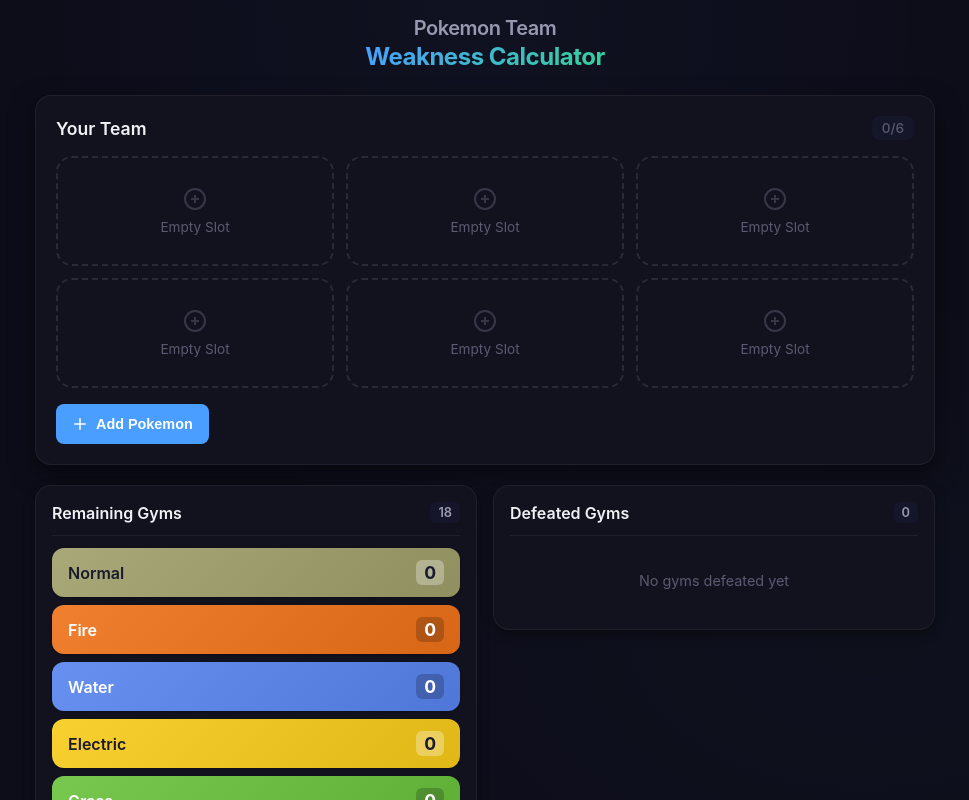
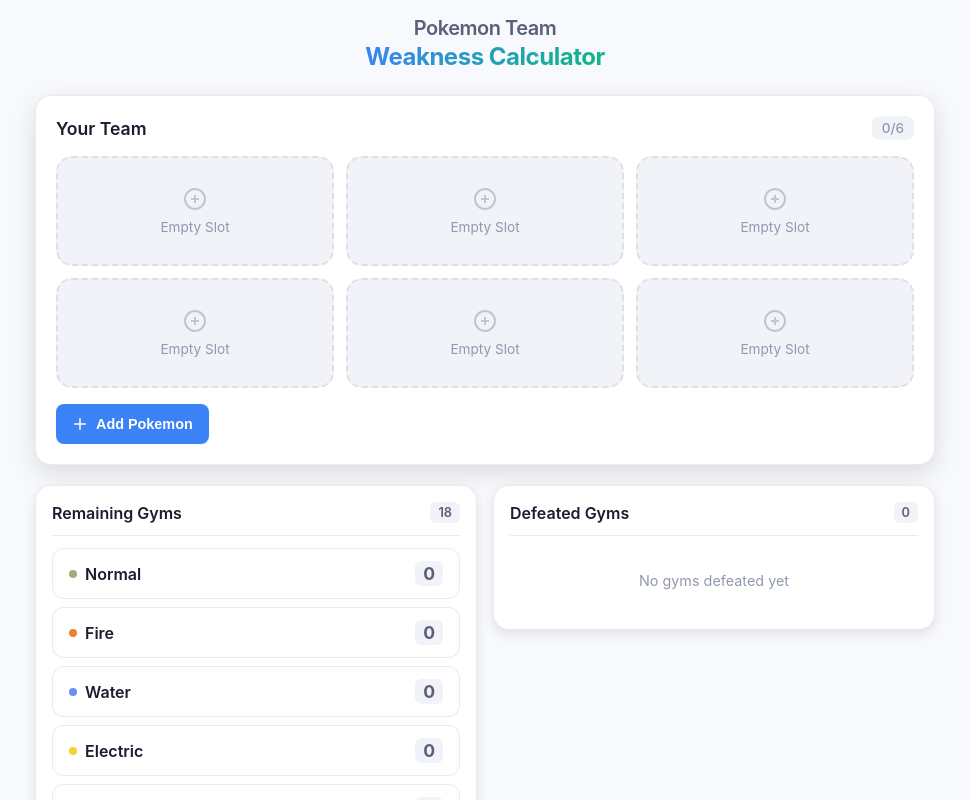
Before and after one commit to Waxmard/pokemon-team-status, a Vue app: page / in a window 1280 px wide. Shown: the top 800 px of the page, without its empty margins (155-1124 px from the left). Built offline with nearby package versions, Linux system fonts and the light colour scheme.

Commit message:
light mode color pallete

```diff
--- a/src/App.vue
+++ b/src/App.vue
@@ -1,5 +1,5 @@
 <template>
-  <n-config-provider :theme="darkTheme" :theme-overrides="themeOverrides">
+  <n-config-provider :theme-overrides="themeOverrides">
     <div class="app-container">
       <h1 class="app-title">
         <span class="title-text">Pokemon Team</span>
@@ -32,7 +32,7 @@
 
 <script setup>
 import { ref, computed, onMounted } from 'vue'
-import { darkTheme, NConfigProvider } from 'naive-ui'
+import { NConfigProvider } from 'naive-ui'
 import TeamSection from './components/TeamSection.vue'
 import GymColumns from './components/GymColumns.vue'
 import { ALL_TYPES } from './data/types.js'
--- a/src/components/DraftPanel.vue
+++ b/src/components/DraftPanel.vue
@@ -46,14 +46,16 @@
     <div class="form-group">
       <label class="form-label">Move Types (Optional)</label>
       <div class="moves-grid">
-        <n-select
+        <n-auto-complete
           v-for="i in 4"
           :key="i"
-          :value="draftAction.moves[i-1]"
-          :options="typeOptions"
-          placeholder="None"
+          v-model:value="moveQueries[i-1]"
+          :options="getMoveAutocompleteOptions(i-1)"
+          :placeholder="draftAction.moves[i-1] || 'Type...'"
+          :get-show="() => true"
+          @select="(val) => onSelectMove(i-1, val)"
+          @update:value="(val) => onMoveInput(i-1, val)"
           clearable
-          @update:value="(val) => updateMove(i-1, val)"
         />
       </div>
     </div>
@@ -120,6 +122,7 @@
 
 const searchQuery = ref('')
 const localAbility = ref(props.draftAction.ability)
+const moveQueries = ref(['', '', '', ''])
 
 // Type colors for tags
 const typeColors = {
@@ -182,9 +185,14 @@
   ]
 })
 
-const typeOptions = computed(() => {
-  return ALL_TYPES.map(type => ({ label: type, value: type }))
-})
+function getMoveAutocompleteOptions(index) {
+  const query = moveQueries.value[index]
+  if (!query) return ALL_TYPES.map(type => ({ label: type, value: type }))
+  const lowerQuery = query.toLowerCase()
+  return ALL_TYPES
+    .filter(type => type.toLowerCase().includes(lowerQuery))
+    .map(type => ({ label: type, value: type }))
+}
 
 function onSelectPokemon(value) {
   const pokemon = POKEMON_DATA.find(p => p.name === value)
@@ -202,8 +210,15 @@
   emit('update:ability', value)
 }
 
-function updateMove(index, value) {
-  emit('update:move', { index, value: value || null })
+function onSelectMove(index, value) {
+  moveQueries.value[index] = value
+  emit('update:move', { index, value })
+}
+
+function onMoveInput(index, value) {
+  if (!value) {
+    emit('update:move', { index, value: null })
+  }
 }
 </script>
 
@@ -329,12 +344,12 @@
 }
 
 .diff-badge.positive {
-  background: rgba(52, 211, 153, 0.2);
+  background: rgba(16, 185, 129, 0.15);
   color: var(--color-success);
 }
 
 .diff-badge.negative {
-  background: rgba(248, 113, 113, 0.2);
+  background: rgba(239, 68, 68, 0.15);
   color: var(--color-danger);
 }
 
--- a/src/components/GymColumn.vue
+++ b/src/components/GymColumn.vue
@@ -76,7 +76,7 @@
   font-size: 0.8rem;
   font-weight: 600;
   color: var(--color-text-secondary);
-  background: var(--color-card);
+  background: var(--color-surface-light);
   padding: 3px 8px;
   border-radius: var(--radius-sm);
   min-width: 24px;
--- a/src/components/GymRow.vue
+++ b/src/components/GymRow.vue
@@ -1,11 +1,12 @@
 <template>
   <div
     class="gym-row touchable"
-    :style="{ background: getTypeGradient(type) }"
-    :class="[getTextColorClass(type)]"
     @click="$emit('click', type)"
   >
-    <span class="gym-name">{{ type }}</span>
+    <span class="gym-name-wrapper">
+      <span class="type-dot" :style="{ background: typeColors[type] }"></span>
+      <span class="gym-name">{{ type }}</span>
+    </span>
     <span class="gym-scores">
       <span class="gym-score" :class="{ positive: score > 0, negative: score < 0 }">
         {{ score > 0 ? '+' : '' }}{{ score }}
@@ -61,24 +62,6 @@
   fairy: '#EE99AC'
 }
 
-const lightTextTypes = ['electric', 'ice', 'ground', 'steel', 'fairy', 'normal', 'bug', 'rock']
-
-function getTypeGradient(type) {
-  const color = typeColors[type]
-  return `linear-gradient(135deg, ${color} 0%, ${adjustColor(color, -25)} 100%)`
-}
-
-function getTextColorClass(type) {
-  return lightTextTypes.includes(type) ? 'light-bg' : 'dark-bg'
-}
-
-function adjustColor(hex, amount) {
-  const num = parseInt(hex.replace('#', ''), 16)
-  const r = Math.max(0, Math.min(255, (num >> 16) + amount))
-  const g = Math.max(0, Math.min(255, ((num >> 8) & 0x00FF) + amount))
-  const b = Math.max(0, Math.min(255, (num & 0x0000FF) + amount))
-  return `#${(1 << 24 | r << 16 | g << 8 | b).toString(16).slice(1)}`
-}
 </script>
 
 <style scoped>
@@ -93,21 +76,31 @@
   transition: transform var(--transition-base), box-shadow var(--transition-base);
   -webkit-tap-highlight-color: transparent;
   user-select: none;
-  box-shadow: var(--shadow-sm);
-  color: #fff;
-}
-
-.gym-row.light-bg {
-  color: #1a1a2e;
+  background: var(--color-surface);
+  border: 1px solid var(--color-border);
+  color: var(--color-text-primary);
 }
 
 .gym-row:hover {
-  transform: translateX(4px);
+  transform: translateY(-2px);
   box-shadow: var(--shadow-md);
 }
 
 .gym-row:active {
   transform: scale(0.98);
+}
+
+.gym-name-wrapper {
+  display: flex;
+  align-items: center;
+  gap: var(--space-2);
+}
+
+.type-dot {
+  width: 8px;
+  height: 8px;
+  border-radius: 50%;
+  flex-shrink: 0;
 }
 
 .gym-name {
@@ -126,31 +119,16 @@
   font-size: 1.1rem;
   padding: 2px 8px;
   border-radius: var(--radius-sm);
-  background: rgba(0, 0, 0, 0.2);
+  background: var(--color-surface-light);
+  color: var(--color-text-secondary);
 }
 
 .gym-score.positive {
-  color: #34d399;
-  text-shadow: 0 0 8px rgba(52, 211, 153, 0.5);
+  color: var(--color-success);
 }
 
 .gym-score.negative {
-  color: #f87171;
-  text-shadow: 0 0 8px rgba(248, 113, 113, 0.5);
-}
-
-.light-bg .gym-score {
-  background: rgba(255, 255, 255, 0.3);
-}
-
-.light-bg .gym-score.positive {
-  color: #059669;
-  text-shadow: none;
-}
-
-.light-bg .gym-score.negative {
-  color: #dc2626;
-  text-shadow: none;
+  color: var(--color-danger);
 }
 
 .score-diff {
@@ -162,22 +140,12 @@
 }
 
 .score-diff.positive {
-  background: rgba(52, 211, 153, 0.25);
-  color: #34d399;
+  background: rgba(16, 185, 129, 0.15);
+  color: var(--color-success);
 }
 
 .score-diff.negative {
-  background: rgba(248, 113, 113, 0.25);
-  color: #f87171;
-}
-
-.light-bg .score-diff.positive {
-  background: rgba(5, 150, 105, 0.2);
-  color: #059669;
-}
-
-.light-bg .score-diff.negative {
-  background: rgba(220, 38, 38, 0.2);
-  color: #dc2626;
+  background: rgba(239, 68, 68, 0.15);
+  color: var(--color-danger);
 }
 </style>
--- a/src/components/TeamSection.vue
+++ b/src/components/TeamSection.vue
@@ -114,7 +114,7 @@
   font-size: 0.85rem;
   font-weight: 500;
   color: var(--color-text-muted);
-  background: var(--color-card);
+  background: var(--color-surface-light);
   padding: 4px 10px;
   border-radius: var(--radius-md);
 }
@@ -156,7 +156,7 @@
 .add-btn:hover:not(:disabled) {
   transform: translateY(-2px);
   box-shadow: var(--shadow-glow-primary);
-  background: #5dade2;
+  background: #60a5fa;
 }
 
 .add-btn:active:not(:disabled) {
--- a/src/components/TeamSlot.vue
+++ b/src/components/TeamSlot.vue
@@ -123,8 +123,8 @@
   display: flex;
   justify-content: center;
   align-items: center;
-  border: 2px dashed var(--color-border-light);
-  background: transparent;
+  border: 2px dashed var(--color-border);
+  background: var(--color-surface-light);
   box-shadow: none;
 }
 
--- a/src/styles/main.css
+++ b/src/styles/main.css
@@ -1,19 +1,19 @@
 /* Design Tokens */
 :root {
-  /* Colors - Refined palette */
-  --color-background: #0d0d1a;
-  --color-surface: #12121f;
-  --color-surface-light: #1a1a2e;
-  --color-card: #16162a;
-  --color-text-primary: #f0f0f5;
-  --color-text-secondary: #9898b0;
-  --color-text-muted: #5a5a70;
-  --color-primary: #4a9eff;
-  --color-success: #34d399;
-  --color-danger: #f87171;
-  --color-warning: #fbbf24;
-  --color-border: rgba(255, 255, 255, 0.06);
-  --color-border-light: rgba(255, 255, 255, 0.1);
+  /* Colors - Light mode palette */
+  --color-background: #f8f9fc;
+  --color-surface: #ffffff;
+  --color-surface-light: #f1f3f8;
+  --color-card: #ffffff;
+  --color-text-primary: #1a1d2e;
+  --color-text-secondary: #5a5f7a;
+  --color-text-muted: #9298b0;
+  --color-primary: #3b82f6;
+  --color-success: #10b981;
+  --color-danger: #ef4444;
+  --color-warning: #f59e0b;
+  --color-border: rgba(0, 0, 0, 0.08);
+  --color-border-light: rgba(0, 0, 0, 0.04);
 
   /* Spacing scale (4px increments) */
   --space-1: 4px;
@@ -32,14 +32,14 @@
   --radius-xl: 16px;
   --radius-2xl: 20px;
 
-  /* Shadow system */
-  --shadow-sm: 0 1px 2px rgba(0, 0, 0, 0.3);
-  --shadow-md: 0 4px 12px rgba(0, 0, 0, 0.4);
-  --shadow-lg: 0 8px 24px rgba(0, 0, 0, 0.5);
-  --shadow-xl: 0 12px 40px rgba(0, 0, 0, 0.6);
-  --shadow-glow-primary: 0 0 20px rgba(74, 158, 255, 0.3);
-  --shadow-glow-success: 0 0 12px rgba(52, 211, 153, 0.4);
-  --shadow-glow-danger: 0 0 12px rgba(248, 113, 113, 0.4);
+  /* Shadow system - softer for light mode */
+  --shadow-sm: 0 1px 3px rgba(0, 0, 0, 0.08);
+  --shadow-md: 0 4px 12px rgba(0, 0, 0, 0.1);
+  --shadow-lg: 0 8px 24px rgba(0, 0, 0, 0.12);
+  --shadow-xl: 0 12px 40px rgba(0, 0, 0, 0.15);
+  --shadow-glow-primary: 0 0 20px rgba(59, 130, 246, 0.25);
+  --shadow-glow-success: 0 0 12px rgba(16, 185, 129, 0.3);
+  --shadow-glow-danger: 0 0 12px rgba(239, 68, 68, 0.3);
 
   /* Transitions */
   --transition-fast: 150ms ease;
@@ -120,11 +120,6 @@
 body {
   font-family: -apple-system, BlinkMacSystemFont, 'Segoe UI', Roboto, sans-serif;
   background: var(--color-background);
-  /* Subtle gradient for depth */
-  background-image:
-    radial-gradient(ellipse at 50% 0%, rgba(74, 158, 255, 0.03) 0%, transparent 50%),
-    radial-gradient(ellipse at 80% 80%, rgba(52, 211, 153, 0.02) 0%, transparent 40%);
-  background-attachment: fixed;
   color: var(--color-text-primary);
   min-height: 100vh;
   /* iOS safe area handling */
--- a/src/theme/colors.js
+++ b/src/theme/colors.js
@@ -1,46 +1,46 @@
 export const colors = {
-  // Base - Deeper, more refined
-  background: '#0d0d1a',
-  surface: '#12121f',
-  surfaceLight: '#1a1a2e',
-  card: '#16162a',
+  // Base - Clean light palette
+  background: '#f8f9fc',
+  surface: '#ffffff',
+  surfaceLight: '#f1f3f8',
+  card: '#ffffff',
 
   // Text hierarchy
-  textPrimary: '#f0f0f5',
-  textSecondary: '#9898b0',
-  textMuted: '#5a5a70',
+  textPrimary: '#1a1d2e',
+  textSecondary: '#5a5f7a',
+  textMuted: '#9298b0',
 
-  // Accents - Softer, more refined
-  primary: '#4a9eff',
-  success: '#34d399',
-  danger: '#f87171',
-  warning: '#fbbf24',
+  // Accents - Adjusted for light bg readability
+  primary: '#3b82f6',
+  success: '#10b981',
+  danger: '#ef4444',
+  warning: '#f59e0b',
 
   // Score colors
-  positive: '#34d399',
-  negative: '#f87171',
+  positive: '#10b981',
+  negative: '#ef4444',
 
   // Borders
-  border: 'rgba(255, 255, 255, 0.06)',
-  borderLight: 'rgba(255, 255, 255, 0.1)',
+  border: 'rgba(0, 0, 0, 0.08)',
+  borderLight: 'rgba(0, 0, 0, 0.04)',
 }
 
-// Naive UI theme overrides
+// Naive UI theme overrides for light mode
 export const themeOverrides = {
   common: {
     primaryColor: colors.primary,
-    primaryColorHover: '#6bb3ff',
-    primaryColorPressed: '#3a8ae6',
+    primaryColorHover: '#60a5fa',
+    primaryColorPressed: '#2563eb',
     successColor: colors.success,
     errorColor: colors.danger,
     warningColor: colors.warning,
     bodyColor: colors.background,
     cardColor: colors.card,
-    modalColor: colors.surfaceLight,
-    popoverColor: colors.card,
+    modalColor: colors.surface,
+    popoverColor: colors.surface,
     tableColor: colors.surface,
-    inputColor: colors.card,
-    actionColor: colors.surface,
+    inputColor: colors.surface,
+    actionColor: colors.surfaceLight,
     textColorBase: colors.textPrimary,
     textColor1: colors.textPrimary,
     textColor2: colors.textSecondary,
@@ -63,7 +63,7 @@
     borderRadius: '16px',
   },
   Input: {
-    color: colors.card,
+    color: colors.surface,
     borderColor: colors.border,
     borderColorFocus: colors.primary,
     borderRadius: '10px',
@@ -71,7 +71,7 @@
   Select: {
     peers: {
       InternalSelection: {
-        color: colors.card,
+        color: colors.surface,
         borderColor: colors.border,
         borderColorFocus: colors.primary,
         borderRadius: '10px',
@@ -81,11 +81,11 @@
   AutoComplete: {
     peers: {
       InternalSelectMenu: {
-        color: colors.card,
+        color: colors.surface,
         borderRadius: '12px',
       },
       Input: {
-        color: colors.card,
+        color: colors.surface,
         borderColor: colors.border,
         borderColorFocus: colors.primary,
         borderRadius: '10px',
```
